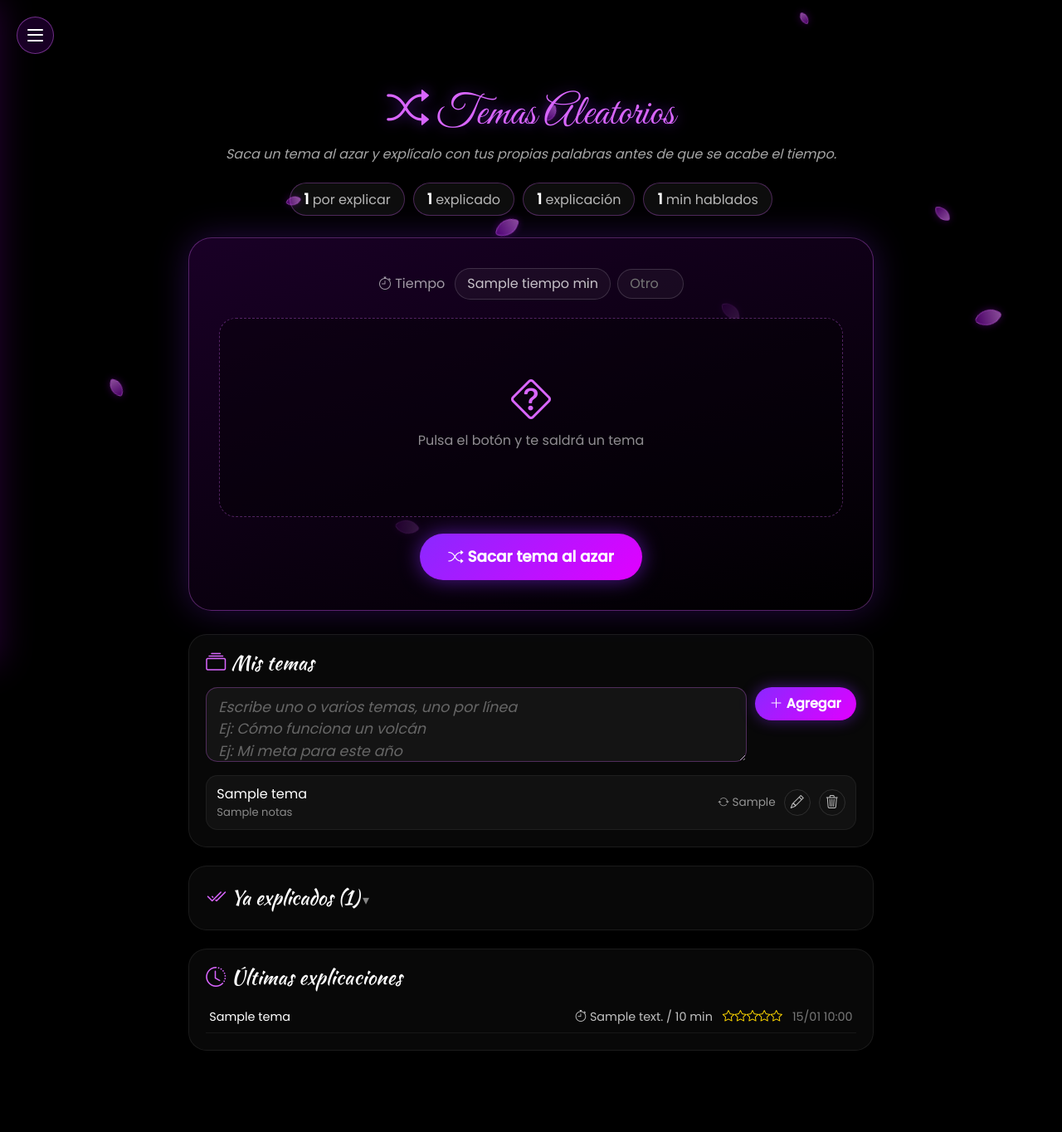
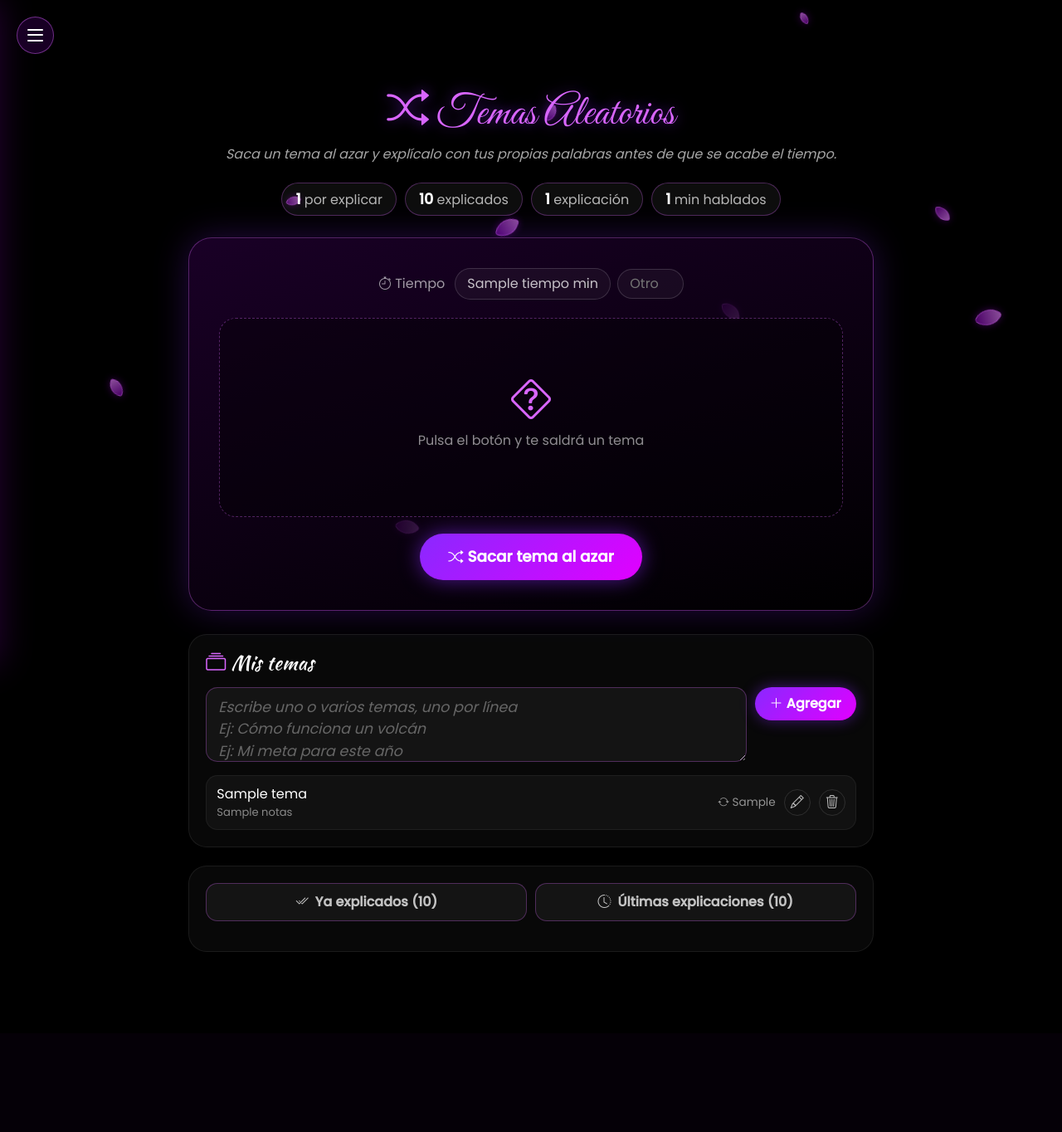
Before and after one commit to diyerdiaz/dy-habit-tracker, a Python web app: template app/templates/temas/index.html in a window 1280 px wide. Shown: the whole page at 83% size. After the commit the page ends 1147 px from the top, so only its background shows below. Run offline with Jinja, Linux system fonts and the light colour scheme; the template is opened without the code that fills it: most values are stand-ins (such as "Sample title", 1, 10 or a date in 2020).

Commit message:
temas arreglados

```diff
--- a/app/static/css/temas.css
+++ b/app/static/css/temas.css
@@ -327,16 +327,61 @@
 .temas-vacio { text-align: center; color: rgba(255, 255, 255, 0.6); }
 
 /* ── Ya explicados ── */
-.temas-estudiados summary {
-    font-family: 'Kaushan Script', 'Poppins', cursive;
-    cursor: pointer;
-    list-style: none;
-    margin: 0;
+/* ── Botones "Ya explicados" / "Últimas explicaciones" ── */
+.temas-pestanas {
+    display: flex;
+    gap: 10px;
+    margin-bottom: 16px;
 }
 
-.temas-estudiados summary::-webkit-details-marker { display: none; }
-.temas-estudiados summary::after { content: ' ▾'; color: rgba(255, 255, 255, 0.5); font-size: 1rem; }
-.temas-estudiados[open] summary::after { content: ' ▴'; }
+.temas-pestana {
+    flex: 1;
+    display: inline-flex;
+    align-items: center;
+    justify-content: center;
+    gap: 8px;
+    padding: 10px 12px;
+    border-radius: 14px;
+    border: 1px solid rgba(var(--tema-vivo-rgb, 217, 102, 255), 0.3);
+    background: rgba(255, 255, 255, 0.05);
+    color: rgba(255, 255, 255, 0.75);
+    font-weight: 700;
+    cursor: pointer;
+    transition: background 0.2s, color 0.2s, border-color 0.2s;
+}
+
+.temas-pestana:hover {
+    color: #fff;
+    background: rgba(255, 255, 255, 0.1);
+}
+
+.temas-pestana.activa {
+    color: #fff;
+    border-color: var(--tema-vivo, #d966ff);
+    background: rgba(var(--tema-grad-1-rgb, 138, 40, 255), 0.35);
+}
+
+.temas-panel[hidden] {
+    display: none;
+}
+
+/* Anterior · Página X de Y · Siguiente */
+.temas-paginacion {
+    display: grid;
+    grid-template-columns: 1fr auto 1fr;
+    align-items: center;
+    gap: 10px;
+    margin-top: 14px;
+}
+
+.temas-paginacion > a:first-child { justify-self: start; }
+.temas-paginacion > a:last-child { justify-self: end; }
+
+.temas-paginacion-texto {
+    color: rgba(255, 255, 255, 0.6);
+    font-size: 0.9rem;
+    white-space: nowrap;
+}
 
 .temas-ayuda { color: rgba(255, 255, 255, 0.55); font-size: 0.9rem; margin: 10px 0 12px; }
 .temas-item-estudiado .temas-item-titulo { color: rgba(255, 255, 255, 0.7); }
@@ -393,5 +438,6 @@
 @media (max-width: 576px) {
     .temas-agregar { flex-direction: column; align-items: stretch; }
     .temas-historial li { grid-template-columns: 1fr auto; }
+    .temas-pestanas { flex-direction: column; }
     .temas-hist-fecha { display: none; }
 }
--- a/app/static/js/temas.js
+++ b/app/static/js/temas.js
@@ -213,4 +213,17 @@
     window.addEventListener('beforeunload', function (e) {
         if (corriendo) { e.preventDefault(); e.returnValue = ''; }
     });
+
+    // ── Botones "Ya explicados" / "Últimas explicaciones" ──
+    var pestanas = document.querySelectorAll('.temas-pestana');
+    pestanas.forEach(function (pestana) {
+        pestana.addEventListener('click', function () {
+            pestanas.forEach(function (otra) {
+                var activa = otra === pestana;
+                otra.classList.toggle('activa', activa);
+                otra.setAttribute('aria-selected', activa ? 'true' : 'false');
+                document.getElementById(otra.dataset.panel).hidden = !activa;
+            });
+        });
+    });
 });
--- a/app/templates/temas/index.html
+++ b/app/templates/temas/index.html
@@ -123,7 +123,7 @@
 
     <div class="temas-resumen">
         <div class="temas-stat"><span>{{ temas | length }}</span> por explicar</div>
-        <div class="temas-stat"><span>{{ estudiados | length }}</span> {{ 'explicado' if estudiados | length == 1 else 'explicados' }}</div>
+        <div class="temas-stat"><span>{{ explicados.total }}</span> {{ 'explicado' if explicados.total == 1 else 'explicados' }}</div>
         <div class="temas-stat"><span>{{ total_sesiones }}</span> {{ 'explicación' if total_sesiones == 1 else 'explicaciones' }}</div>
         <div class="temas-stat"><span>{{ total_minutos }}</span> min hablados</div>
     </div>
@@ -144,7 +144,7 @@
         <div class="temas-pantalla" id="pantalla">
             <div class="temas-espera" id="espera">
                 <i class="bi bi-question-diamond"></i>
-                <p>{% if temas %}Pulsa el botón y te saldrá un tema{% elif estudiados %}¡Ya explicaste todos tus temas! Agrega más aquí abajo{% else %}Primero agrega tus temas aquí abajo{% endif %}</p>
+                <p>{% if temas %}Pulsa el botón y te saldrá un tema{% elif explicados.total %}¡Ya explicaste todos tus temas! Agrega más aquí abajo{% else %}Primero agrega tus temas aquí abajo{% endif %}</p>
             </div>
 
             <div class="temas-resultado" id="resultado" hidden>
@@ -211,14 +211,45 @@
         {% endif %}
     </section>
 
-    <!-- ── Temas ya explicados ── -->
-    {% if estudiados %}
-    <section class="temas-seccion">
-        <details class="temas-estudiados">
-            <summary class="temas-seccion-titulo"><i class="bi bi-check2-all"></i> Ya explicados ({{ estudiados | length }})</summary>
+    <!-- ── Registro: "Ya explicados" y "Últimas explicaciones", 6 por página ── -->
+    {% macro paginacion(pagina, argumento, vista_panel) %}
+    {% if pagina.pages > 1 %}
+    {% set otros = {'vista': vista_panel, 'pag_explicados': explicados.page, 'pag_historial': historial.page} %}
+    <nav class="temas-paginacion" aria-label="Páginas">
+        {% if pagina.has_prev %}
+        <a class="temas-btn temas-btn-chico" href="{{ url_for('temas.index', **dict(otros, **{argumento: pagina.prev_num})) }}#temas-registro">
+            <i class="bi bi-chevron-left"></i> Anterior
+        </a>
+        {% else %}<span class="temas-paginacion-hueco"></span>{% endif %}
+        <span class="temas-paginacion-texto">Página {{ pagina.page }} de {{ pagina.pages }}</span>
+        {% if pagina.has_next %}
+        <a class="temas-btn temas-btn-chico" href="{{ url_for('temas.index', **dict(otros, **{argumento: pagina.next_num})) }}#temas-registro">
+            Siguiente <i class="bi bi-chevron-right"></i>
+        </a>
+        {% else %}<span class="temas-paginacion-hueco"></span>{% endif %}
+    </nav>
+    {% endif %}
+    {% endmacro %}
+
+    <section class="temas-seccion" id="temas-registro">
+        <div class="temas-pestanas" role="tablist">
+            <button type="button" class="temas-pestana{{ ' activa' if vista == 'explicados' else '' }}" role="tab"
+                    id="tab-explicados" aria-controls="panel-explicados" data-panel="panel-explicados"
+                    aria-selected="{{ 'true' if vista == 'explicados' else 'false' }}">
+                <i class="bi bi-check2-all"></i> Ya explicados ({{ explicados.total }})
+            </button>
+            <button type="button" class="temas-pestana{{ ' activa' if vista == 'historial' else '' }}" role="tab"
+                    id="tab-historial" aria-controls="panel-historial" data-panel="panel-historial"
+                    aria-selected="{{ 'true' if vista == 'historial' else 'false' }}">
+                <i class="bi bi-clock-history"></i> Últimas explicaciones ({{ historial.total }})
+            </button>
+        </div>
+
+        <div class="temas-panel" id="panel-explicados" role="tabpanel" aria-labelledby="tab-explicados"{{ '' if vista == 'explicados' else ' hidden' }}>
+            {% if explicados.items %}
             <p class="temas-ayuda">Estos ya no salen en la ruleta. Si quieres practicar alguno otra vez, devuélvelo a la lista.</p>
             <ul class="temas-lista">
-                {% for t in estudiados %}
+                {% for t in explicados.items %}
                 <li class="temas-item temas-item-estudiado">
                     <div class="temas-item-texto">
                         <span class="temas-item-titulo"><i class="bi bi-check-circle-fill"></i> {{ t.titulo }}</span>
@@ -233,16 +264,16 @@
                 </li>
                 {% endfor %}
             </ul>
-        </details>
-    </section>
+            {{ paginacion(explicados, 'pag_explicados', 'explicados') }}
+            {% else %}
+            <p class="temas-ayuda">Todavía no has explicado ningún tema. Saca uno al azar y explícalo.</p>
             {% endif %}
+        </div>
 
-    <!-- ── Últimas explicaciones ── -->
-    {% if sesiones %}
-    <section class="temas-seccion">
-        <h2 class="temas-seccion-titulo"><i class="bi bi-clock-history"></i> Últimas explicaciones</h2>
+        <div class="temas-panel" id="panel-historial" role="tabpanel" aria-labelledby="tab-historial"{{ '' if vista == 'historial' else ' hidden' }}>
+            {% if historial.items %}
             <ul class="temas-historial">
-            {% for s in sesiones %}
+                {% for s in historial.items %}
                 <li>
                     <span class="temas-hist-tema">{{ s.tema.titulo }}</span>
                     <span class="temas-hist-tiempo"><i class="bi bi-stopwatch"></i> {{ s.tiempo_texto() }} / {{ s.segundosObjetivo // 60 }} min</span>
@@ -253,8 +284,12 @@
                 </li>
                 {% endfor %}
             </ul>
+            {{ paginacion(historial, 'pag_historial', 'historial') }}
+            {% else %}
+            <p class="temas-ayuda">Aquí verás cada explicación que hagas, con su tiempo y tus estrellas.</p>
+            {% endif %}
+        </div>
     </section>
-    {% endif %}
 </div>
 
 <!-- Modal: ¿cómo te fue? -->
```
Also changed, not shown: app/routes/temas_route.py (+31 -7 lines), app/test/test_temas_registro.py (added, +158 -0 lines). Lines whose indentation alone changed are shown as unchanged.
